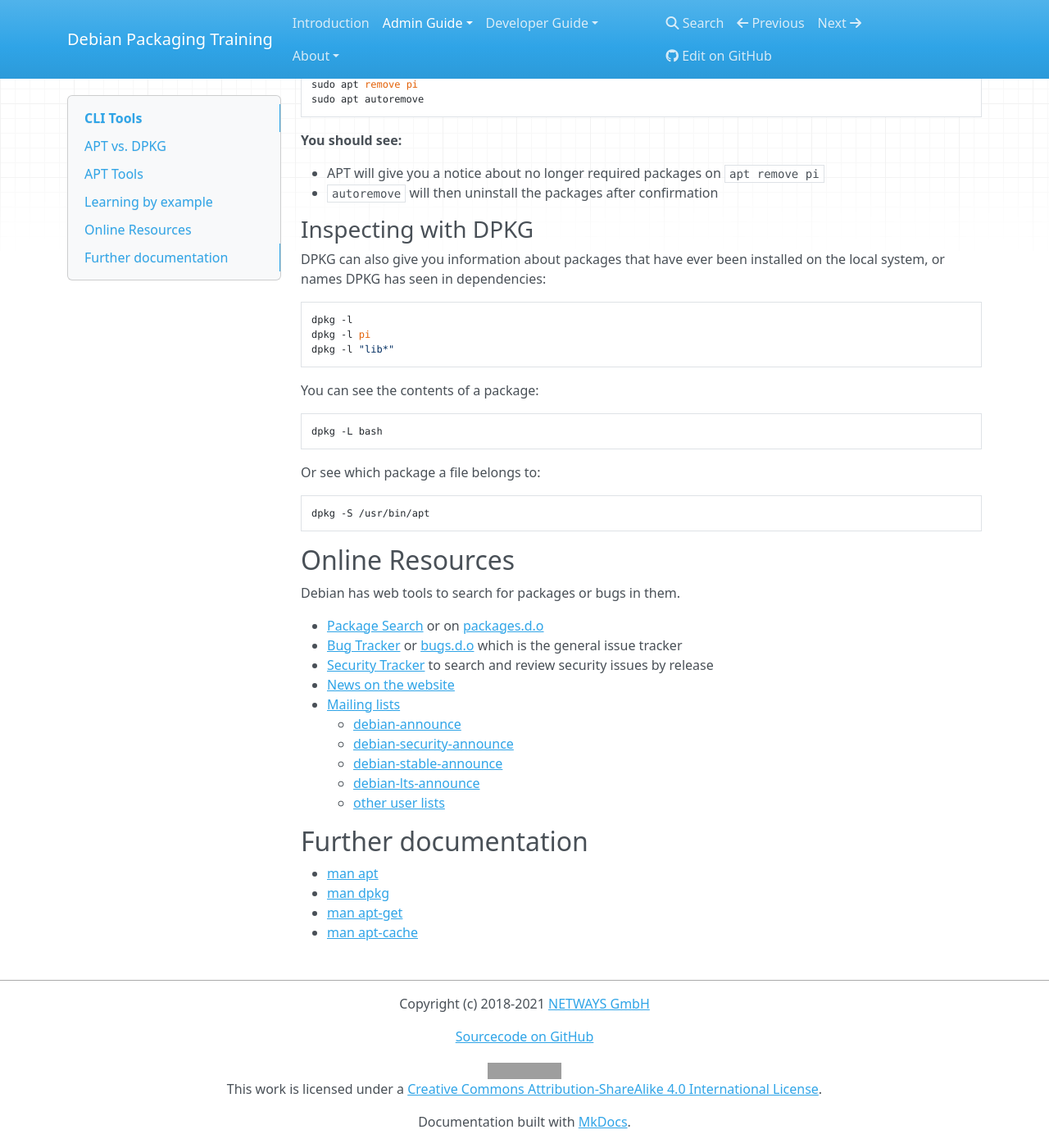
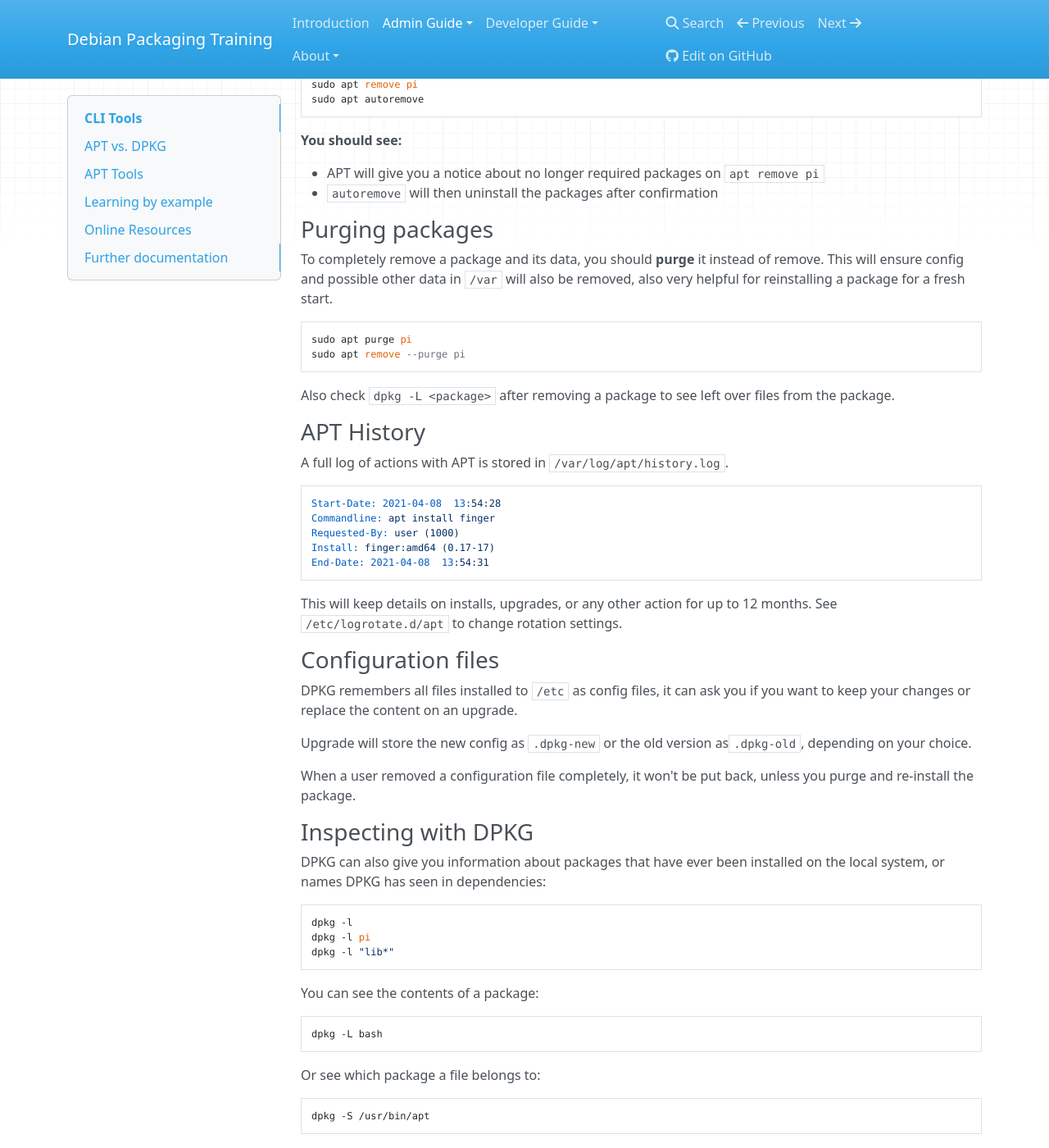
Before and after one commit to lazyfrosch/training-debian-packaging, an MkDocs documentation site: the page built from docs/admin/index.md, in a window 1280 px wide and 1400 px high, scrolled down 2980 px. Shown: the whole window at 82% size. Built offline with MkDocs 1.6.1, drawn with Linux system fonts in a browser that asks for light colours; nearby versions of some CDN libraries; grey boxes are pictures that could not be loaded.

Commit message:
admin: Add purge, history and config

```diff
--- a/docs/admin/index.md
+++ b/docs/admin/index.md
@@ -140,6 +140,40 @@
 * APT will give you a notice about no longer required packages on `apt remove pi`
 * `autoremove` will then uninstall the packages after confirmation
 
+### Purging packages
+
+To completely remove a package and its data, you should **purge** it instead of remove.
+This will ensure config and possible other data in `/var` will also be removed, also very helpful for reinstalling
+a package for a fresh start.
+
+    sudo apt purge pi
+    sudo apt remove --purge pi
+
+Also check `dpkg -L <package>` after removing a package to see left over files from the package.
+
+### APT History
+
+A full log of actions with APT is stored in `/var/log/apt/history.log`.
+
+    Start-Date: 2021-04-08  13:54:28
+    Commandline: apt install finger
+    Requested-By: user (1000)
+    Install: finger:amd64 (0.17-17)
+    End-Date: 2021-04-08  13:54:31
+
+This will keep details on installs, upgrades, or any other action for up to 12 months.
+See `/etc/logrotate.d/apt` to change rotation settings.
+
+### Configuration files
+
+DPKG remembers all files installed to `/etc` as config files, it can ask you if you want to keep your changes or
+replace the content on an upgrade.
+
+Upgrade will store the new config as `.dpkg-new` or the old version as`.dpkg-old`,
+depending on your choice.
+
+When a user removed a configuration file completely, it won't be put back, unless you purge and re-install the package.
+
 ### Inspecting with DPKG
 
 DPKG can also give you information about packages that have ever been installed on the local system,
```
